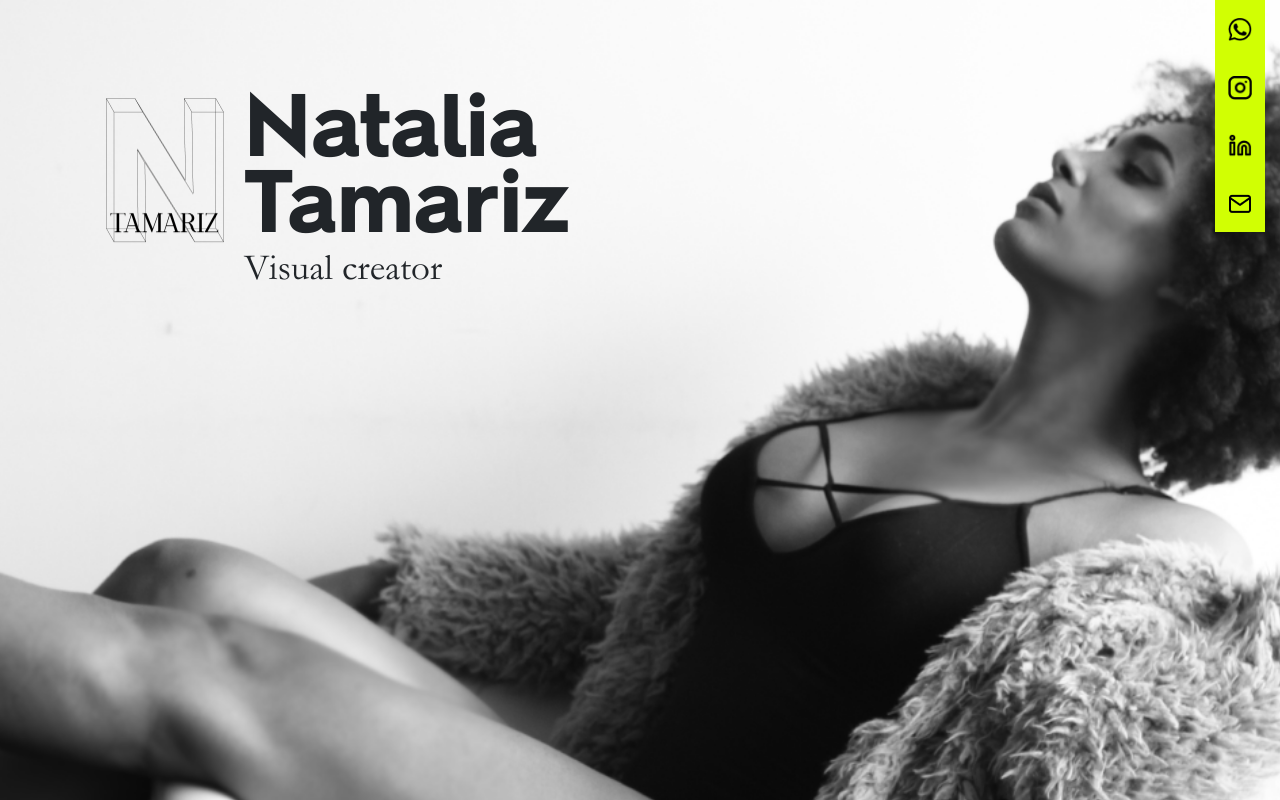
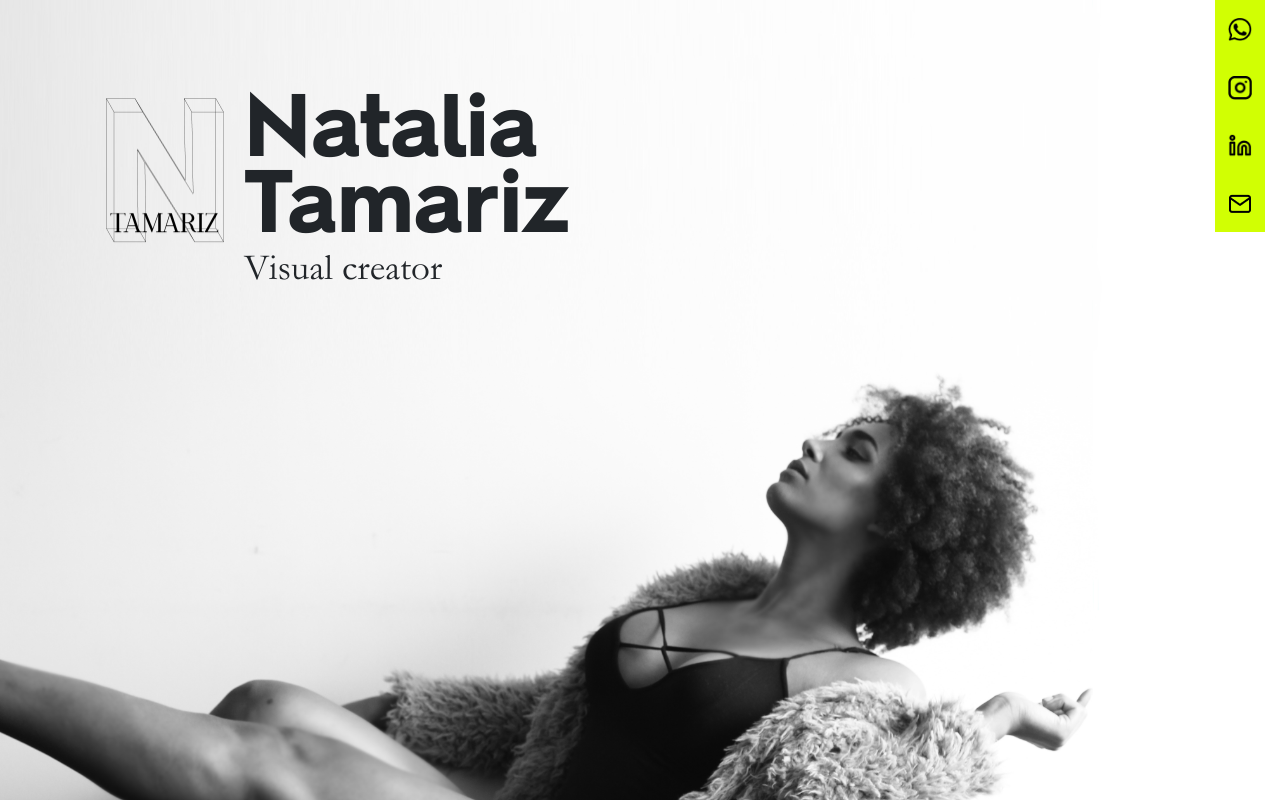
Before and after one commit to CindyMendoza/ntamariz.com, a React (Vite) app: page / in a window 1280 px wide. Shown: the top 800 px of the page. Built offline with nearby package versions, Linux system fonts and the light colour scheme.

Commit message:
update foto bg header

```diff
--- a/src/index.css
+++ b/src/index.css
@@ -628,13 +628,7 @@ p {
   font-weight: 700;
 }
 
-@media (min-width: 430px) {
-  .header {
-    background-image: url('./assets/images/header-imagen.png');
-    background-position: right 235px;
-    /* background-size: 100%; */
-  }
-}
+
 
 @media (max-width: 992px) {
   .artDirection-modal_sub-title span {
@@ -687,7 +681,16 @@ p {
     margin-right: 12px;
   }
 }
-
+@media (min-width: 430px){
+  .header {
+    background-image: url('./assets/images/header-imagen-v2.jpg');
+    /* padding-bottom: 60vw;
+    background-size: cover;
+    background-position: bottom; */
+    background-size: cover;
+    background-position: right;
+  }
+}
 @media (min-width: 767px) {
 
   .header .contenedor-centrado-flex {
@@ -850,10 +853,10 @@ p {
 
 
   .header {
-    background-image: url('./assets/images/header-imagen.png');
-    padding-bottom: 872px;
+    background-image: url('./assets/images/header-imagen-v2.jpg');
+    padding-bottom: 60vw;
     background-size: cover;
-    background-position: top center;
+    background-position: bottom;
   }
 
   .header .logo img {
```
Also changed, not shown: src/assets/images/header-imagen-v2.jpg (added).
